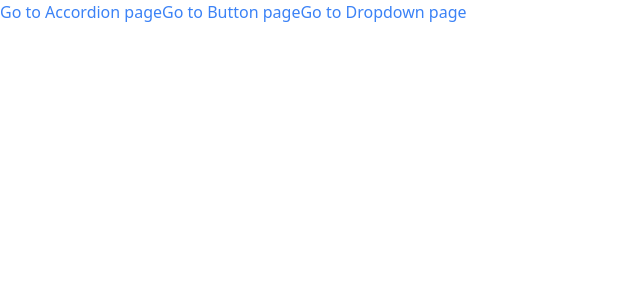
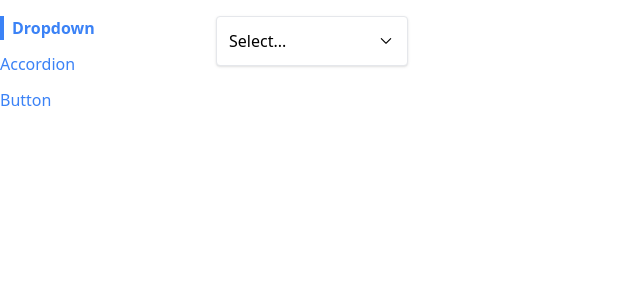
Before and after one commit to patbou02/app-components-ui, a React (Create React App) app: page / in a window 1280 px wide. Shown: the top 300 px of the page, without its empty margins (0-640 px from the left). Built offline with nearby package versions, Linux system fonts and the light colour scheme.

Commit message:
Created Sidebar component, added basic styling to it as well as Link component including active class name prop to be passed when currentPath asme as to prop value. Refactored to include Sidebar and removed use of Link component.

```diff
--- a/src/App.js
+++ b/src/App.js
@@ -1,24 +1,22 @@
-import Link from './components/Link';
 import Route from './components/Route';
 import AccordionPage from './pages/AccordionPage';
 import ButtonPage from './pages/ButtonPage';
 import DropdownPage from './pages/DropdownPage';
+import Sidebar from './components/Sidebar';
 
 function App() {
 
   return (
-    <div>
-      <Link to="/accordion">Go to Accordion page</Link>
-      <Link to="/button">Go to Button page</Link>
-      <Link to="/dropdown">Go to Dropdown page</Link>
-      <div>
+    <div className="container mx-auto grid grid-cols-6 gap-4 mt-4">
+      <Sidebar />
+      <div className="col-span-5">
         <Route path="/accordion">
           <AccordionPage />
         </Route>
         <Route path="/button">
           <ButtonPage />
         </Route>
-        <Route path="/dropdown">
+        <Route path="/">
           <DropdownPage />
         </Route>
       </div>
--- a/src/components/Link.js
+++ b/src/components/Link.js
@@ -1,11 +1,15 @@
 import useNavigation from '../hooks/use-navigation';
 import classNames from 'classnames';
 
-function Link({ to, children }) {
+function Link({ to, children, className, activeClassName }) {
 
-  const { navigate } = useNavigation();
+  const { navigate, currentPath } = useNavigation();
 
-  const classes = classNames('text-blue-500');
+  const classes = classNames(
+    'text-blue-500',
+    className,
+    currentPath === to && activeClassName
+  );
 
   const handleClick = event => {
 
--- /dev/null
+++ b/src/components/Sidebar.js
@@ -0,0 +1,29 @@
+import Link from './Link';
+
+function Sidebar() {
+
+  const links = [
+    { label: 'Dropdown', path: '/' },
+    { label: 'Accordion', path: '/accordion' },
+    { label: 'Button', path: '/button' },
+  ];
+
+  const renderedLinks = links.map(link => {
+    return (
+      <Link
+        key={link.label}
+        to={link.path}
+        className="mb-3"
+        activeClassName="font-bold border-l-4 border-blue-500 pl-2"
+      >{link.label}</Link>
+    );
+  });
+
+  return (
+    <div className="sticky top-0 overflow-y-scroll flex flex-col items-start">
+      {renderedLinks}
+    </div>
+  );
+}
+
+export default Sidebar;
```
